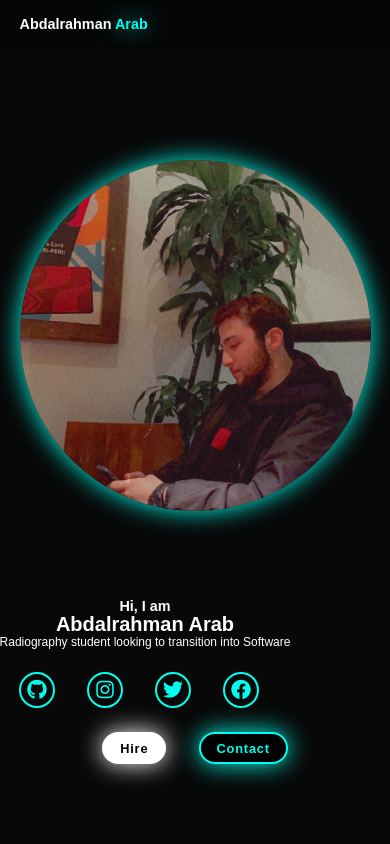
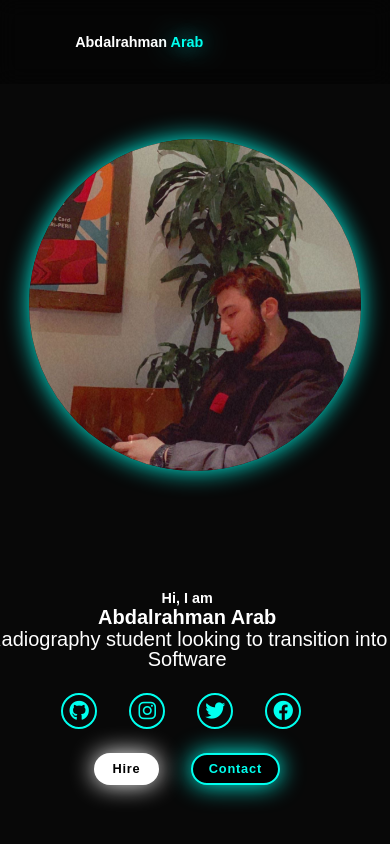
Before and after one commit to darealsenor/portfolio, a plain HTML site: page index.html in a window 390 px wide. Shown: the top 844 px of the page. Drawn offline with Linux system fonts and the light colour scheme.

Commit message:
touch ups

```diff
--- a/index.html
+++ b/index.html
@@ -23,7 +23,7 @@
       </nav>
     </header>
 
-    <section class="home" id="home">
+    <div class="home" id="home">
       <div class="homeimage">
         <img src="image1.jpeg" alt="bgimg" />
       </div>
@@ -48,7 +48,7 @@
       </div>
 
 
-    </section>
+    </div>
     <section class="About" id="About">
       <div class="aboutme-header">
         <h1>About Me</h1>
--- a/portfolio.css
+++ b/portfolio.css
@@ -24,11 +24,12 @@ body {
   top: 0;
   left: 0;
   width: 100%;
-  padding: 3rem 12% 4rem;
+  height: 10vh;
+  /* padding: 3rem 12% 4rem; */
   background: rgba(0, 0, 0, 0.368);
   backdrop-filter: blur(10px);
   display: flex;
-  justify-content: space-between;
+  justify-content: space-around;
   align-items: center;
   z-index: 5;
 }
@@ -47,15 +48,23 @@ body {
 .logo span {
   text-shadow: 0 0 25px #00ffee;
 }
+
+.navbar {
+  display: flex;
+  gap: 2vh;
+}
+
 .navbar a {
   font-size: 2rem;
   color: white;
-  margin-left: 30px;
+  /* margin-left: 30px; */
   font-weight: 900;
   transition: 0.3 ease;
   border-bottom: 3px solid transparent;
   text-align: center;
+
 }
+
 .navbar a:hover,
 .navbar a:active {
   color: #00ffee;
@@ -72,11 +81,14 @@ section {
   min-height: 100vh;
   padding: 10rem 12% 10rem;
 }
+
 .home {
+  width: 100vw;
+  height: 100vh;
   display: flex;
-  justify-content: space-between;
-  flex-direction: ;
-  gap: 5rem;
+  flex-direction: row;
+  align-items: center;
+  justify-content: space-around;
 }
 
 .home-container {
@@ -111,15 +123,15 @@ span {
 .homeimage {
   margin-top: 10rem;
 }
+
 .homeimage img {
   top: 3rem;
-  width: 32vw;
   border-radius: 50%;
   box-shadow: 0 0 25px #00ffee;
   object-fit: cover;
   object-position: center;
-  height: 500px;
-  width: 500px;
+  height: 50vh;
+  width: 50vh;
   cursor: pointer;
   transition: 0.4s ease-in-out;
 }
@@ -187,6 +199,7 @@ span {
   gap: 200px;
   margin-left: -100px;
 }
+
 .button-group a:nth-of-type(2) {
   background-color: black;
   color: #00ffee;
@@ -448,6 +461,23 @@ h2 {
   color: white;
 }
 
+@media (max-width: 1024px) {
+  .home {
+    flex-direction: column;
+    align-items: center;
+  }
+
+  .home-container {
+    margin-right: unset;
+    margin-left: 10vh;
+  }
+
+  .homeimage img {
+    width: 40vw;
+    height: 40vw;
+  }
+}
+
 /* For smaller screens (like mobile) */
 @media (max-width: 768px) {
   html {
@@ -470,37 +500,37 @@ h2 {
     display: block; /* Show the menu icon on mobile */
   }
 
-  .home {
-    flex-direction: column;
-    align-items: center;
-  }
 
   .home-container {
-    margin: 0;
-    text-align: center;
+    /* margin: 0; */
+    /* text-align: center; */
   }
 
   .home-content h1 {
-    font-size: 2rem;
+    font-size: 4rem;
   }
 
   .home-content h4 {
-    font-size: 3rem;
+    font-size: 5rem;
+  }
+
+  .home-content p {
+    font-size: 2.5rem;
   }
 
   .homeimage img {
-    width: 70vw; /* Make the image smaller */
-    height: 70vw;
+    width: 55vw; /* Make the image smaller */
+    height: 55vw;
   }
 
   .button-group {
-    flex-direction: column;
+    /* flex-direction: column;
     gap: 1rem;
-    margin-left: 0;
+    margin-left: 0; */
   }
 
   .button {
-    padding: 1rem 2rem;
+    padding: 1.5rem 2.5rem;
   }
 
   .aboutme-container {
@@ -598,14 +628,14 @@ h2 {
   }
 
   .homeimage img {
-    width: 90vw;
-    height: 90vw;
+    width: 85vw;
+    height: 85vw;
   }
 
-  .button-group {
+  /* .button-group {
     gap: 0.5rem;
     margin-left: 0;
-  }
+  } */
 
   .button {
     padding: 0.8rem 2rem;
```
